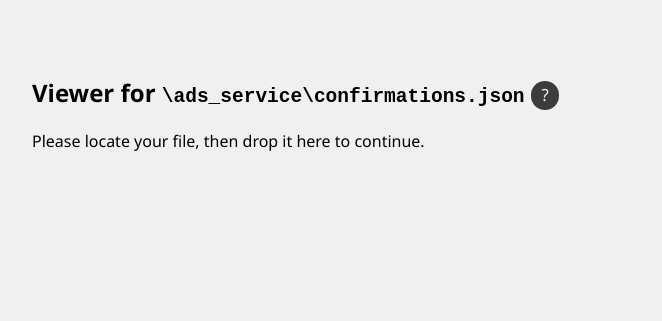
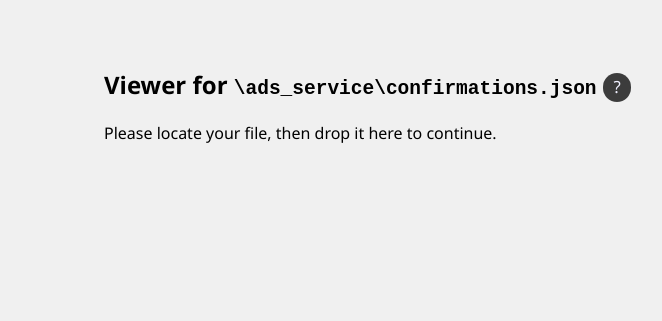
Before and after one commit to jonathansampson/brave-tools, a plain HTML site: page confirmations_viewer/index.html in a window 1280 px wide. Shown: the whole page, without its empty margins (24-686 px from the left). Drawn offline with Linux system fonts and the light colour scheme.

Commit message:
Constraining width for ultra-wide screen monitors

```diff
--- a/confirmations_viewer/index.html
+++ b/confirmations_viewer/index.html
@@ -8,6 +8,11 @@
                 overflow: hidden;
                 background: #f0f0f0;
                 font-family:'Segoe UI', Tahoma, Geneva, Verdana, sans-serif;
+            }
+
+            body {
+                margin: auto;
+                max-width: 1024px;
             }
 
             body.show-help #help {
```
